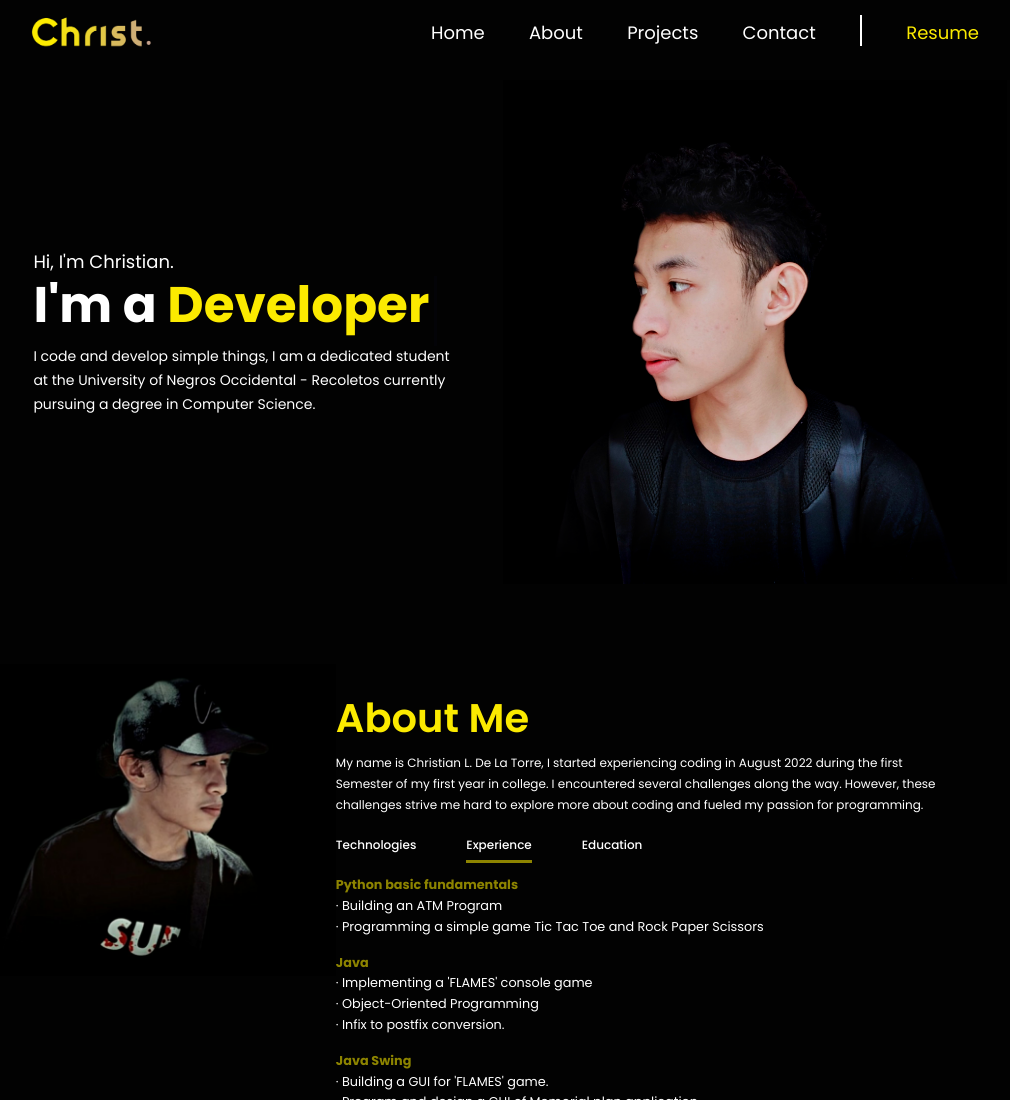
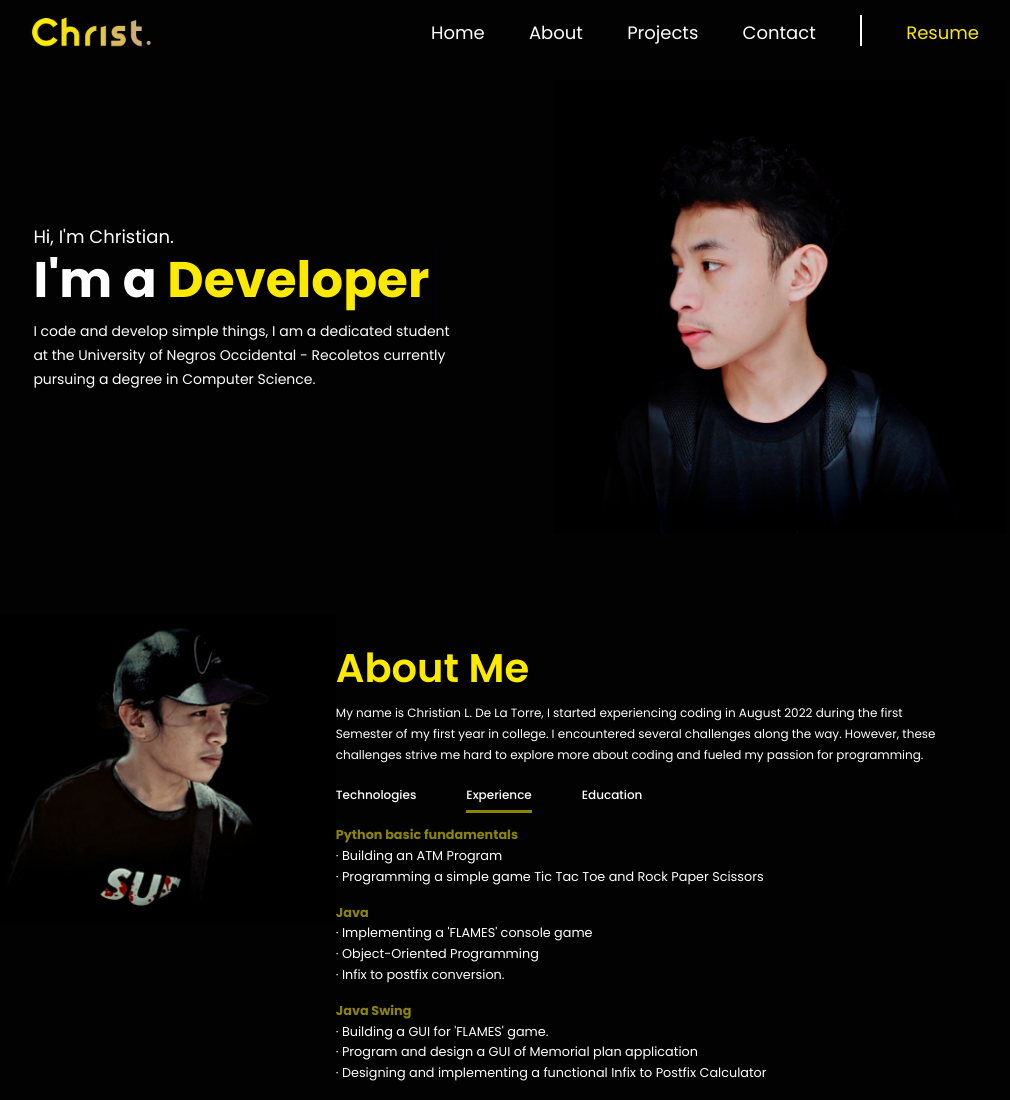
Before and after one commit to Knu09/portfolio-website, a plain HTML site: page index.html in a window 1280 px wide. Shown: the top 1100 px of the page, without its empty margins (153-1163 px from the left). Drawn offline with Linux system fonts and the light colour scheme; a web font is replaced by a local one.

Commit message:
home.css

```diff
--- a/styles/home.css
+++ b/styles/home.css
@@ -114,7 +114,7 @@
     .profile-image {
         margin-left: 50px;
         object-fit: contain;
-        width: 50%;
+        width: 100%;
     }
 
     .title {
@@ -152,7 +152,9 @@
 
     .profile-image {
         object-fit: contain;
-        width: 35%;
+        width: 100%;
+        margin-left: 0;
+        padding-left: 50px;
     }
 
     .title-skills {
@@ -185,7 +187,8 @@
 
     .profile-image {
         object-fit: contain;
-        width: 40%;
+        width: 100%;
+        margin-left: 50px;
     }
 
     .title-skills {
```
